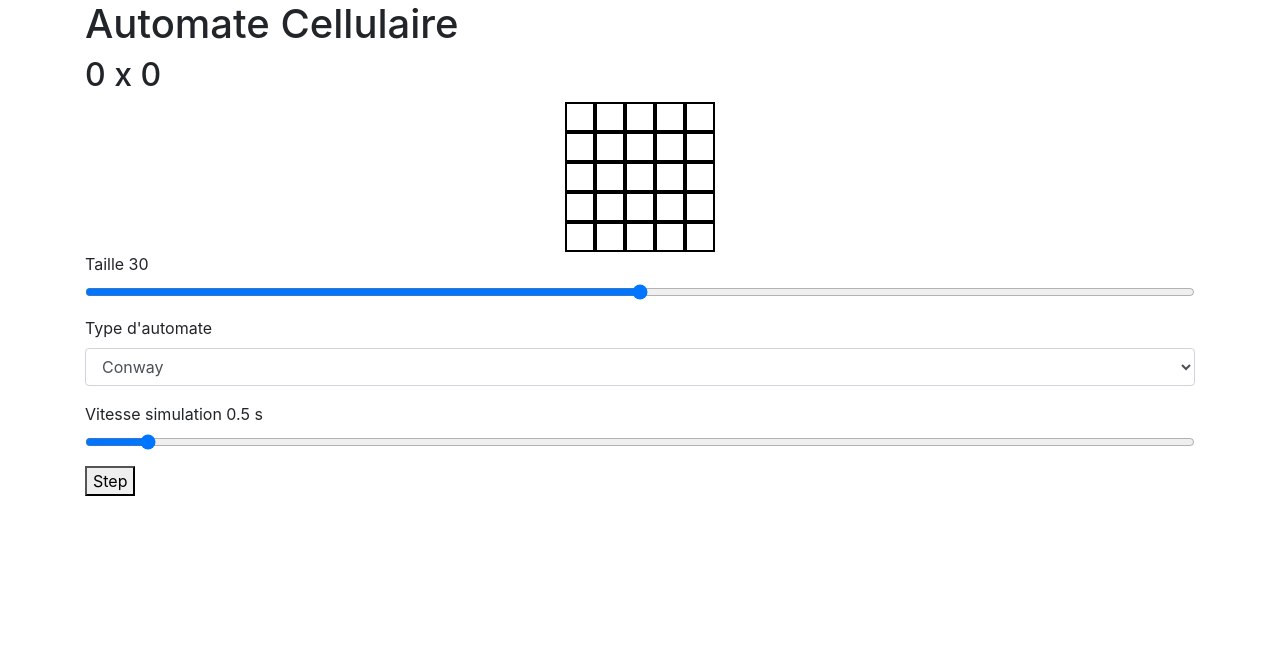
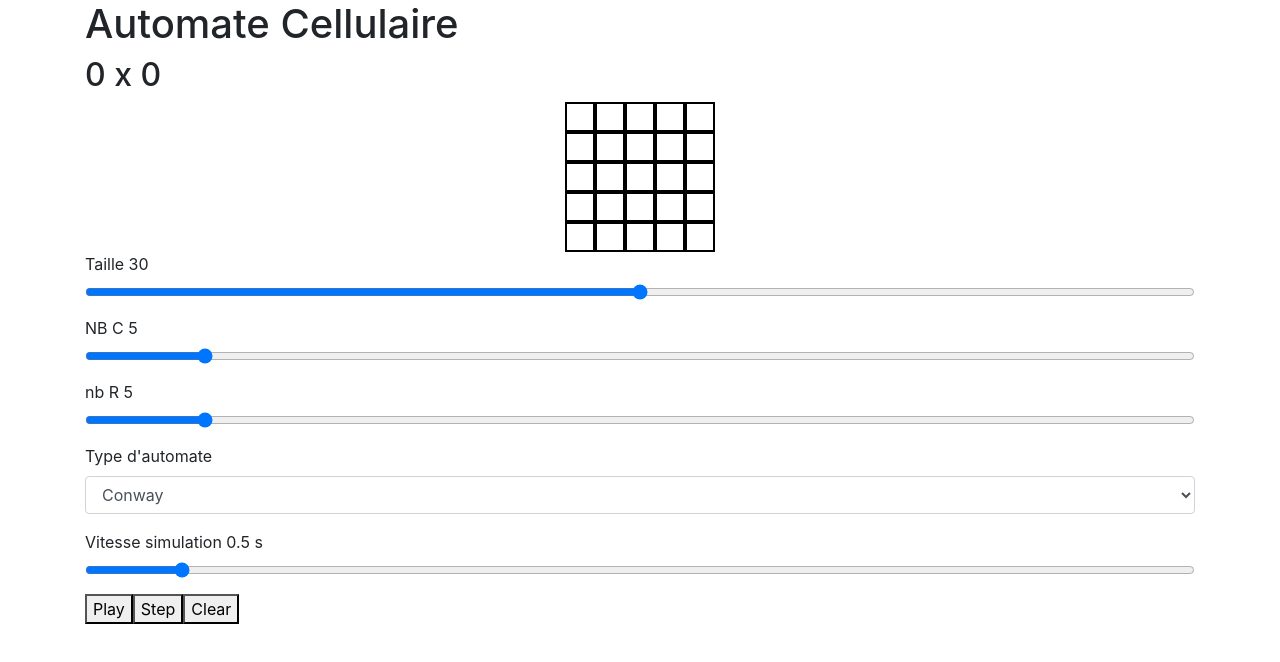
Before and after one commit to theorisons/cellularAutomatonVisualisation, a React (Create React App) app: page / in a window 1280 px wide. Shown: the top 662 px of the page. Built offline with nearby package versions, Linux system fonts and the light colour scheme.

Commit message:
Animation is working

```diff
--- a/src/Logic/Algo/Automate.js
+++ b/src/Logic/Algo/Automaton.js
@@ -1,4 +1,4 @@
-export class Automate {
+export class Automaton {
   constructor(matrix) {
     // Init the object with the board
     // All the cells status
--- a/src/Logic/Algo/Conway.js
+++ b/src/Logic/Algo/Conway.js
@@ -1,6 +1,6 @@
-import { Automate } from "./Automate";
+import { Automaton } from "./Automaton";
 
-export class Conway extends Automate {
+export class Conway extends Automaton {
   constructor(matrix) {
     super(matrix);
   }
--- a/src/Logic/CellularGame.js
+++ b/src/Logic/CellularGame.js
@@ -7,8 +7,9 @@ import { TYPE_SIMULATION } from "../constantes/Constantes";
 
 const INIT_CONTROLS = {
   // Initial state of the controls section
-  speed: 0.5,
-  type: TYPE_SIMULATION[0]
+  speed: 500, // Speed of the animation in ms
+  type: TYPE_SIMULATION[0], // Type of the simulation (ie automaton)
+  play: false // true is the animation is set to play
 };
 
 const INIT_WINDOWS = {
@@ -45,7 +46,8 @@ export default class CellularGame extends React.Component {
   constructor(props) {
     super(props);
 
-    this.automate = null;
+    this.automaton = null; // Contains the logic of the simulation
+    this.animation = null; // Use to animate the simulation
 
     this.state = {
       controls: {
@@ -91,24 +93,83 @@ export default class CellularGame extends React.Component {
     this.setState(nState);
   };
 
-  stepAutomate = () => {
+  stopAnimation = () => {
+    // Stop the animation of the simulation
+    if (this.animation !== null) {
+      // the animation is set
+      clearInterval(this.animation);
+      this.animation = null;
+    }
+  };
+
+  startAnimation = () => {
+    // Start the animation of the simulation
+    this.animation = setInterval(this.stepAutomaton, this.state.controls.speed);
+  };
+
+  changeValueAnimation = () => {
+    // Use when the user change the value of animation will the animation is playing
+    if (this.animation !== null) {
+      // The animation is currently play
+      this.stopAnimation();
+      this.startAnimation();
+    }
+  };
+
+  handlePlayPause = () => {
+    // Call by controls when the user hit the play/pause button
+    if (this.animation === null) {
+      // Create a new animation at a specific speed
+      this.startAnimation();
+    } else {
+      // The user wants to stop the animation
+      this.stopAnimation();
+    }
+
+    let newState = this.state;
+    newState.controls.play = !newState.controls.play;
+    this.setState(newState);
+  };
+
+  stepAutomaton = () => {
     // Compute the next state
-    if (this.automate === null) {
-      // If it's the first time, init the automate
-      this.initAutomate();
+    if (this.automaton === null) {
+      // If it's the first time, init the automaton
+      this.initAutomaton();
     }
 
     let nextStateWindows = this.getStateWindows();
-    nextStateWindows.cells = this.automate.next(); // Compute the next state of the cells
+    nextStateWindows.cells = this.automaton.next(); // Compute the next state of the cells
 
     this.setStateWindows(nextStateWindows);
   };
 
-  initAutomate = () => {
-    // Init the automate
+  initAutomaton = () => {
+    // Init the automaton
     // Init once even if the matrix change
-    // The matrix use by the Automate is a reference to the cells in the state
-    this.automate = new Conway(this.state.windows.cells);
+    // The matrix use by the Automaton is a reference to the cells in the state
+    switch (this.state.controls.type) {
+      case "Conway":
+        this.automaton = new Conway(this.state.windows.cells);
+        break;
+      default:
+        console.error("Error in the Automaton selection");
+        break;
+    }
+  };
+
+  resetAutomaton = () => {
+    // Reset the automaton.
+    this.automaton = null;
+  };
+
+  clearCells = () => {
+    let newState = this.state;
+    const newMatrix = initCells(newState.core.nbR, newState.core.nbC);
+    newState.windows.cells = newMatrix;
+    this.automaton = null; // Clear the previous automaton because dimensions have changed
+
+    this.setState(newState);
   };
 
   resizeCells = (nbR, nbC) => {
@@ -144,7 +205,7 @@ export default class CellularGame extends React.Component {
       nextState.core.nbC
     ); // Init an empty board
 
-    this.automate = null; // Clear the previous automate because dimensions have changed
+    this.automaton = null; // Clear the previous automaton because dimensions could be differents
 
     this.setState(nextState);
   };
@@ -160,7 +221,8 @@ export default class CellularGame extends React.Component {
     // Set the state of the controls part
     let nextState = this.state;
     nextState.controls = newControls;
-    this.setState(nextState);
+    this.setState(nextState, this.changeValueAnimation()); // Call back of the animation function
+    // Change the speed of the animation if the speed has change
   };
 
   getCoreState = () => {
@@ -206,7 +268,9 @@ export default class CellularGame extends React.Component {
             set: this.setStateCore,
             get: this.getCoreState
           }}
-          step={this.stepAutomate}
+          step={this.stepAutomaton}
+          clear={this.clearCells}
+          play={this.handlePlayPause}
         />
       </div>
     );
--- a/src/Logic/Controls.js
+++ b/src/Logic/Controls.js
@@ -25,15 +25,21 @@ export default class Controls extends React.Component {
 
     nextState[stateTarget] = value;
 
-    nextState.nbC += 5;
-    nextState.nbR += 5;
+    this.props.core.set(nextState);
+  };
 
-    this.props.core.set(nextState);
+  playPauseButton = () => {
+    let message = "Play";
+    const { play } = this.props.specific.get();
+    if (play) {
+      message = "Pause";
+    }
+    return <button onClick={() => this.props.play()}>{message}</button>;
   };
 
   render() {
     const { speed, type } = this.props.specific.get();
-    const { size } = this.props.core.get();
+    const { size, nbC, nbR } = this.props.core.get();
 
     return (
       <form
@@ -52,6 +58,30 @@ export default class Controls extends React.Component {
           />
         </div>
         <div className="form-group">
+          <label>NB C {nbC}</label>
+          <input
+            className="form-control-range"
+            type="range"
+            value={nbC}
+            min="1"
+            max="40"
+            step="1"
+            onChange={event => this.updateValuesCore(event, "nbC")}
+          />
+        </div>
+        <div className="form-group">
+          <label>nb R {nbR}</label>
+          <input
+            className="form-control-range"
+            type="range"
+            value={nbR}
+            min="1"
+            max="40"
+            step="1"
+            onChange={event => this.updateValuesCore(event, "nbR")}
+          />
+        </div>
+        <div className="form-group">
           <label>Type d'automate</label>
           <select
             className="form-control"
@@ -62,19 +92,21 @@ export default class Controls extends React.Component {
           </select>
         </div>
         <div className="form-group">
-          <label>Vitesse simulation {speed} s</label>
+          <label>Vitesse simulation {speed / 1000} s</label>
           <input
             className="form-control-range"
             type="range"
             value={speed}
-            min="0"
-            max="10"
-            step="0.5"
+            min="100"
+            max="5000"
+            step="100"
             onChange={event => this.updateValueSpecific(event, "speed")}
           />
         </div>
 
+        {this.playPauseButton()}
         <button onClick={() => this.props.step()}>Step</button>
+        <button onClick={() => this.props.clear()}>Clear</button>
       </form>
     );
   }
```
